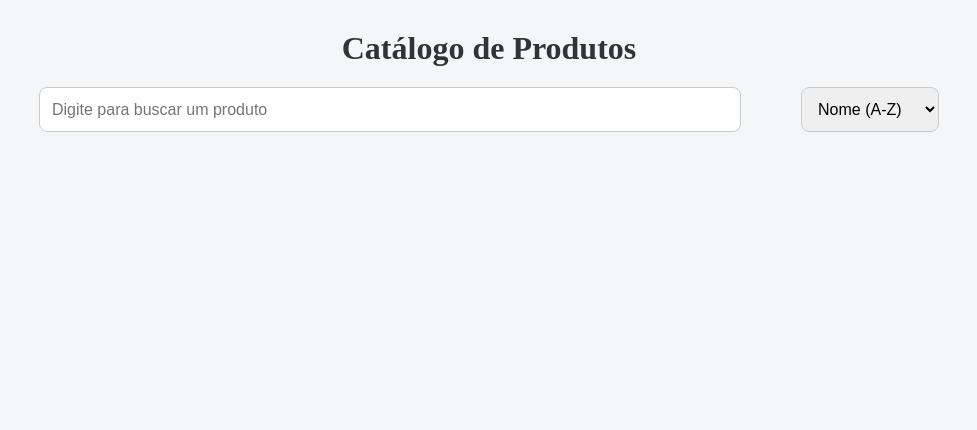
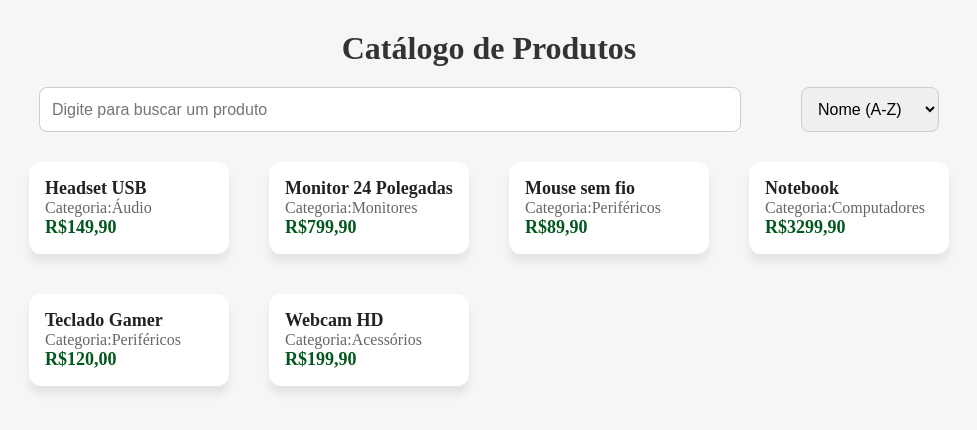
Before and after one commit to JulianaPereiraLacerda-dev/AplicandoFiltros, a plain HTML site: page index.html in a window 1280 px wide. Shown: the whole page, without its empty margins (151-1128 px from the left). Drawn offline with Linux system fonts and the light colour scheme.

Commit message:
:construction: subindo alterações feita no  JS e CSS

```diff
--- a/js/scripts.js
+++ b/js/scripts.js
@@ -8,8 +8,8 @@ const produtos = [
 ];
 
 const campoBusca = document.getElementById("campoBusca");
-const ordenacao = document.getElementById("ordencao");
-const listaProdutos = document.getElementById("listaProdutos");
+const ordenacao = document.getElementById("ordenacao");
+const listaProdutos = document.getElementById("lista-produtos");
 
 function mostrarProdutos(){
 
@@ -20,4 +20,77 @@ function mostrarProdutos(){
     //Percorre a lista de produtos e valida se existe o nome buscado dentro da lista de produtos.
     //include -> valida se existe o texto buscado dentro da lista de produtos
     let produtosFiltrados = produtos.filter(produto => produto.nome.toLowerCase().includes(textoBusca));
+
+    //Filtro de ordenação (select)
+
+    //Verifica se a opção selecionada é "Nome A-Z"----------------------------------------------------------------
+    if(ordenacao.value === "nome-az"){
+        produtosFiltrados.sort((a, b) => {
+
+            //localeCompare retorna:
+            //negativo -> A vem antes
+            //positivo -> B vem antes
+            //0 -> são iguais
+            return a.nome.localeCompare(b.nome);
+        })
+    }
+
+    //Verifica se a opção é "nome-za"---------------------------------------------------------------------------------
+    if(ordenacao.value === "nome-za"){
+        produtosFiltrados.sort((a, b) => {
+            return b.nome.localeCompare(a.nome);
+        })
+    }
+
+    // Verifica se "menor preço"-------------------------------------------------------------------------------------
+    if(ordenacao.value === "preco-menor"){
+        produtosFiltrados.sort((a, b) => {
+            // Subtrai os valores e se der negativo -> a vem antes do b
+            // Subtrai os valores e se der positivo  -> b vem antes do a
+            return a.preco - b.preco;
+        })
+    }
+
+    //Verifica se é "maior preço"---------------------------------------------------------------------------------
+    if(ordenacao.value === "preco-maior"){
+        produtosFiltrados.sort((a, b) => {
+
+            //inverte a subtração
+            return b.preco - a.preco;
+        })
+    }
+
+
+
+    //Limpar a tela
+    listaProdutos.innerHTML = "";
+
+
+    //Se não encontrar nenhum produto
+    if(produtosFiltrados.length === 0){
+        listaProdutos.innerHTML = "<p class='mensagem'>Nenhum produto encontrado.</p>"
+        return;
+    }
+
+    //cria o card de produto para cada produto
+    for(let i = 0; i < produtosFiltrados.length; i++){
+        let produto = produtosFiltrados[i];
+
+        listaProdutos.innerHTML +=
+            "<div class='card'>" +
+                 "<h2>" +produto.nome + "</h2>" +
+                 "<p class='cat'> Categoria:"+produto.categoria + "</p>" +
+                 "<p class='preco'> R$" +produto.preco.toFixed(2).replace(".", ",") + "<p>"
+            " </div>";
+    }
+
 }
+
+//iniciando na tela, chamando a função de mostrar produtos
+campoBusca.addEventListener("input", () => {
+    mostrarProdutos();
+})
+ordenacao.addEventListener("change", () =>{
+    mostrarProdutos();
+})
+mostrarProdutos();
--- a/styles/styles.css
+++ b/styles/styles.css
@@ -31,3 +31,47 @@ input{
     flex: 1;
     min-width: 200px;
 }
+.card{
+    background-color: #ffffff;
+    border-radius: 12px;
+    padding: 16px;
+    box-shadow: 0 8px 8px rgba(0,0,0,0.08);
+    transition: 0.2s;
+    margin: 10px;
+}
+.card:hover{
+    transform: translateY(-10px);
+}
+.lista-produtos{
+    display: grid;
+    /*
+        Define quantas colunas vai ter
+        repeat -> repete um padrão de colunas
+        auto-fit -> Cria o máximo de colunas que couberem no espaço da tela
+    */
+    grid-template-columns: repeat(auto-fit,  minmax(220px, 1fr)  );
+    gap: 20px;
+}
+
+.card h2{
+    font-size: 18px;
+    color: #222222;
+}
+.cat{
+    color: #666666;
+
+}
+.preco{
+    color: #03571f;
+    font-weight: bold;
+    font-size: 18px;
+}
+.mensagem{
+    /*
+        Controla em quais colunas o elemento vai ficar
+        1 -> Começa na primeira linha da coluna
+        -1 -> Vai até a última linha da coluna
+        Vai até o final, não importam quantas colunas existam
+    */
+    grid-column: 1 / -1;
+}
```
